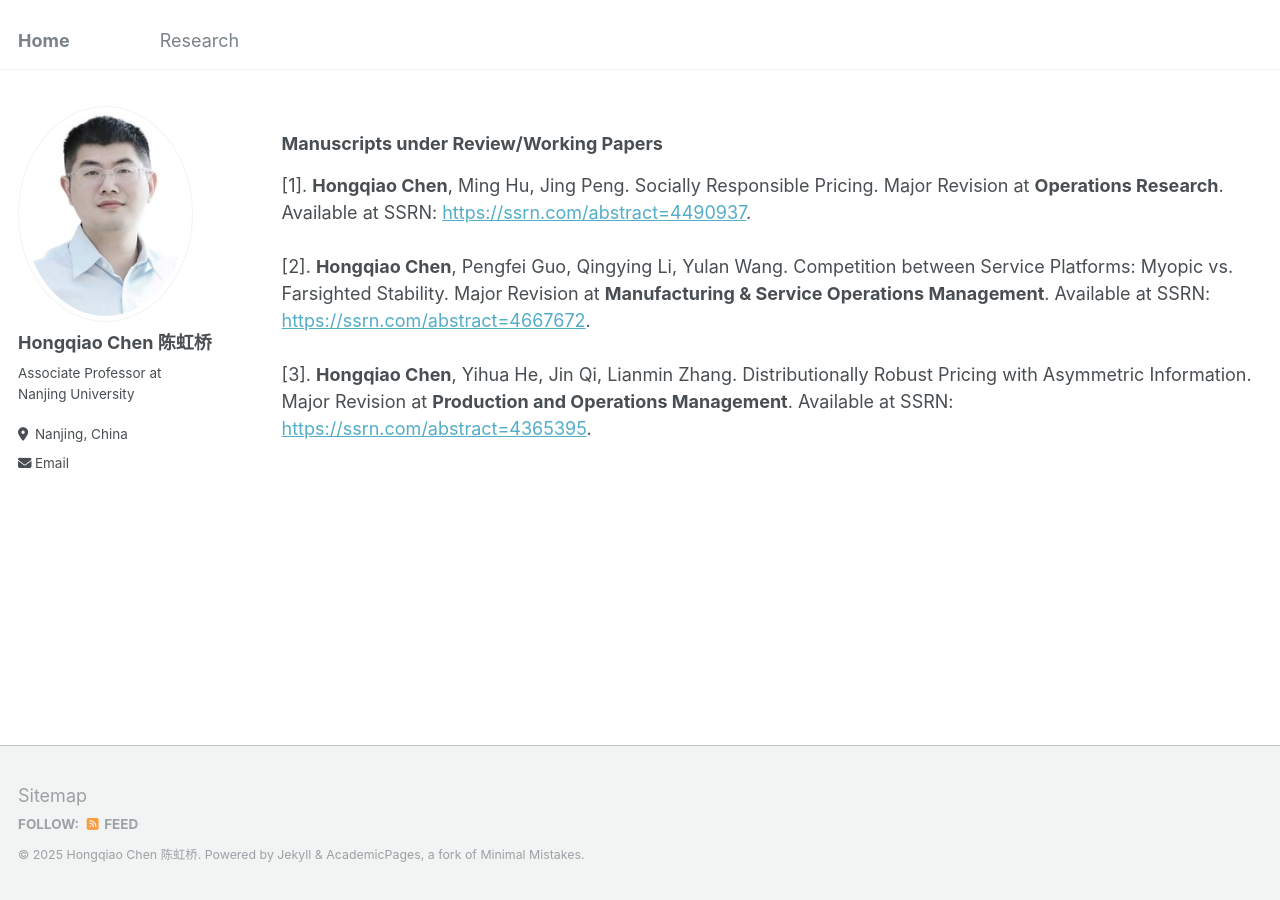
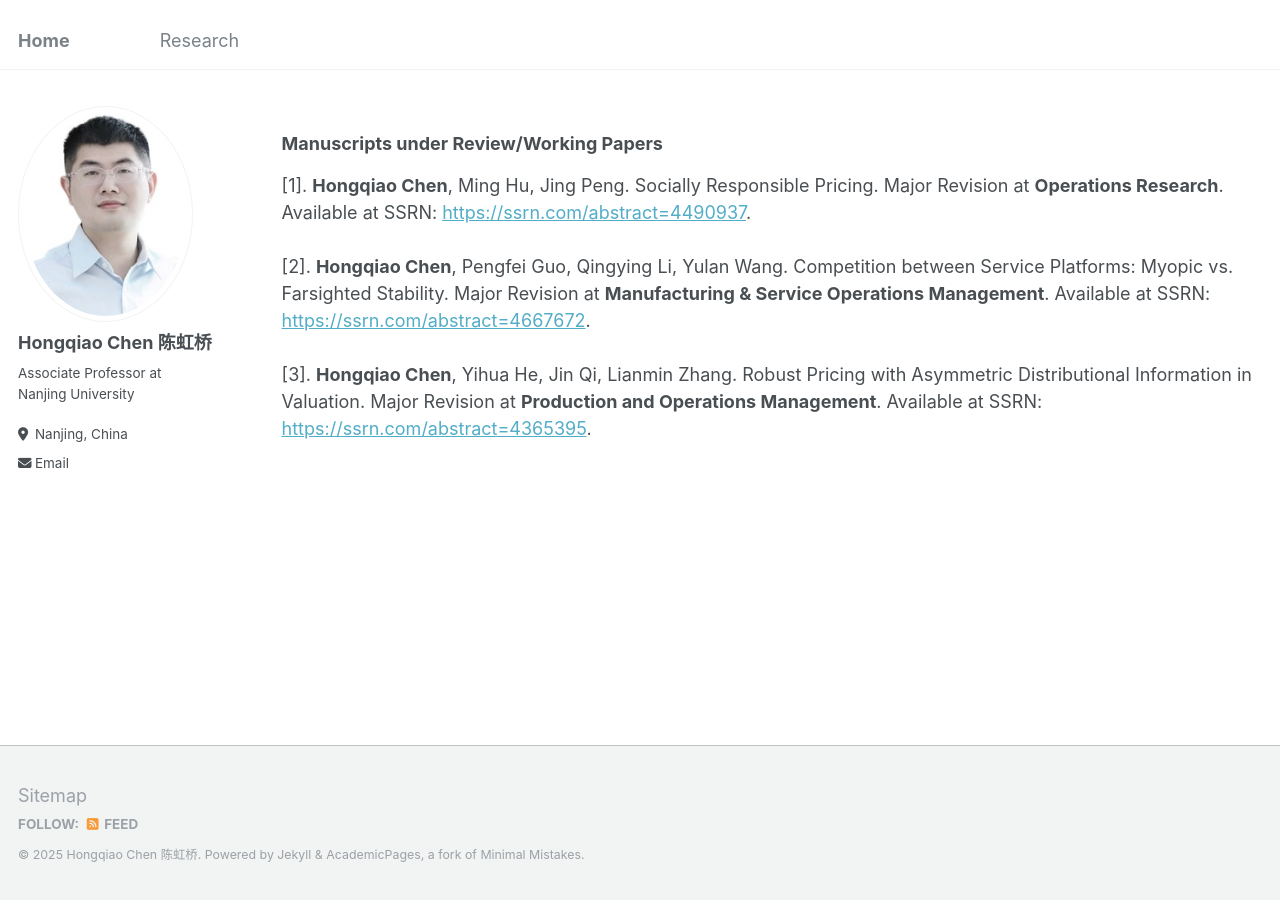
Before and after one commit to chq2024/chq2024.github.io, a Jekyll site: the page built from research.md, in a window 1280 px wide and 900 px high, scrolled down 1030 px. Built offline with Jekyll 4.4.1, drawn with Linux system fonts in a browser that asks for light colours.

Commit message:
Update research.md

```diff
--- a/research.md
+++ b/research.md
@@ -26,4 +26,4 @@ redirect_from:
 ### Manuscripts under Review/Working Papers
 [1]. **Hongqiao Chen**, Ming Hu, Jing Peng. Socially Responsible Pricing. Major Revision at **Operations Research**. Available at SSRN: [https://ssrn.com/abstract=4490937](https://ssrn.com/abstract=4490937).<br/><br/>
 [2]. **Hongqiao Chen**, Pengfei Guo, Qingying Li, Yulan Wang. Competition between Service Platforms: Myopic vs. Farsighted Stability. Major Revision at **Manufacturing & Service Operations Management**. Available at SSRN: [https://ssrn.com/abstract=4667672](https://ssrn.com/abstract=4667672).<br/><br/>
-[3]. **Hongqiao Chen**, Yihua He, Jin Qi, Lianmin Zhang. Distributionally Robust Pricing with Asymmetric Information. Major Revision at **Production and Operations Management**. Available at SSRN: [https://ssrn.com/abstract=4365395](https://ssrn.com/abstract=4365395).<br/><br/>
+[3]. **Hongqiao Chen**, Yihua He, Jin Qi, Lianmin Zhang. Robust Pricing with Asymmetric Distributional Information in Valuation. Major Revision at **Production and Operations Management**. Available at SSRN: [https://ssrn.com/abstract=4365395](https://ssrn.com/abstract=4365395).<br/><br/>
```
